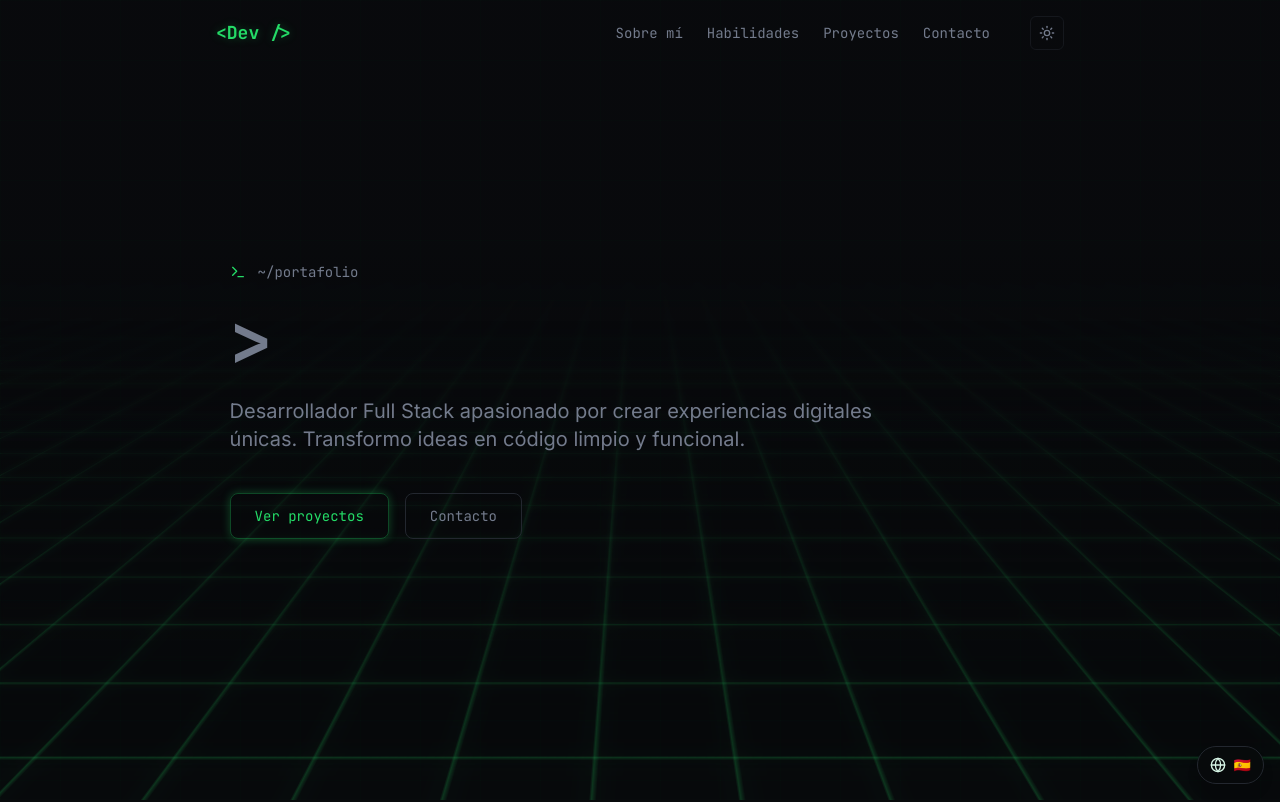
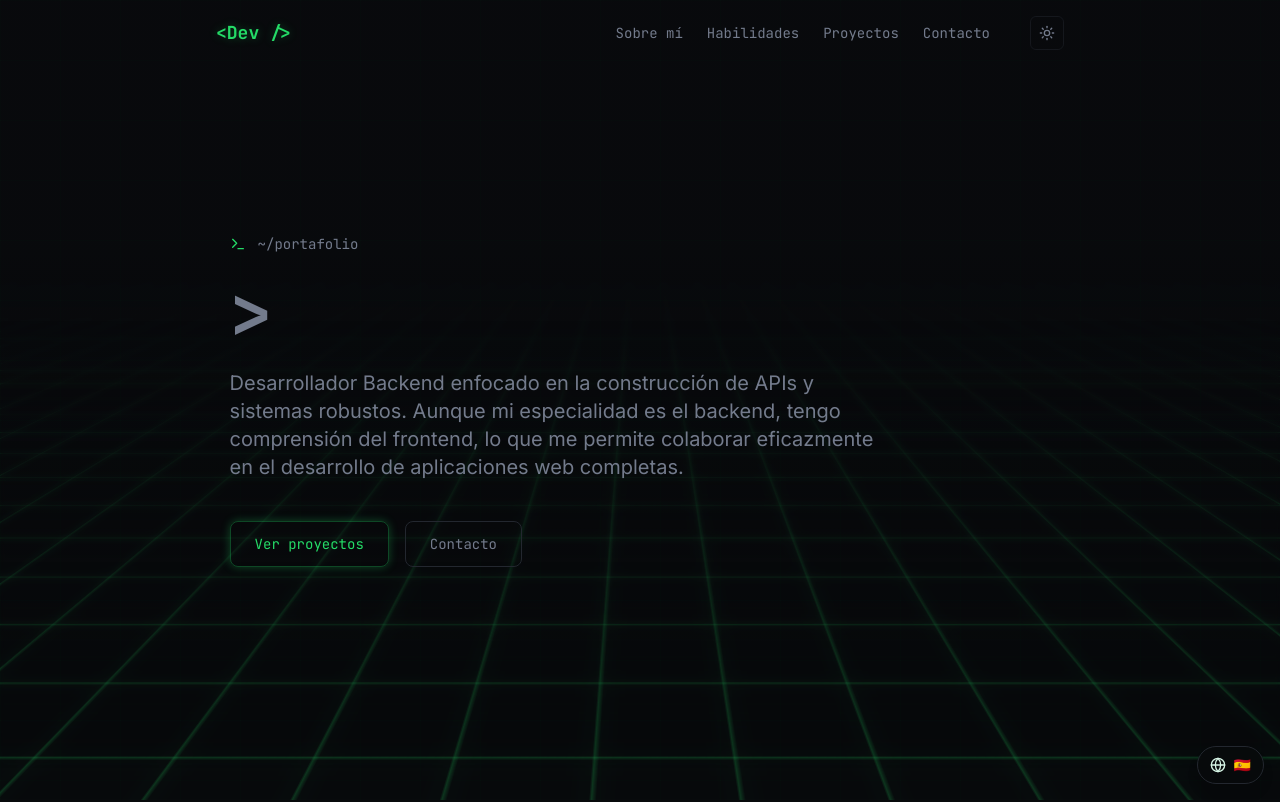
Before and after one commit to JUNIORJGU/portafolio, a React (Vite) app: page / in a window 1280 px wide. Shown: the top 802 px of the page. Built offline with nearby package versions, Linux system fonts and the light colour scheme; the HTML template or start-up script is replaced by a standard one.

Commit message:
feat: actualizar proyectos, descripción de perfil y traducciones

```diff
--- a/src/contexts/LanguageContext.tsx
+++ b/src/contexts/LanguageContext.tsx
@@ -26,10 +26,10 @@ const translations = {
   // Hero
   "hero.greeting": { es: "Hola, soy", en: "Hi, I'm", pt: "Olá, sou", ru: "Привет, я" },
   "hero.description": {
-    es: "Desarrollador Full Stack apasionado por crear experiencias digitales únicas. Transformo ideas en código limpio y funcional.",
-    en: "Full Stack Developer passionate about creating unique digital experiences. I transform ideas into clean and functional code.",
-    pt: "Desenvolvedor Full Stack apaixonado por criar experiências digitais únicas. Transformo ideias em código limpo e funcional.",
-    ru: "Full Stack разработчик, увлечённый созданием уникального цифрового опыта. Превращаю идеи в чистый и функциональный код.",
+    es: "Desarrollador Backend enfocado en la construcción de APIs y sistemas robustos. Aunque mi especialidad es el backend, tengo comprensión del frontend, lo que me permite colaborar eficazmente en el desarrollo de aplicaciones web completas.",
+    en: "Backend Developer focused on building APIs and robust systems. Although my specialty is backend, I have an understanding of the frontend, which allows me to collaborate effectively in the development of complete web applications.",
+    pt: "Desenvolvedor Backend focado na construção de APIs e sistemas robustos. Embora minha especialidade seja backend, tenho compreensão do frontend, o que me permite colaborar de forma eficaz no desenvolvimento de aplicações web completas.",
+    ru: "Бэкенд-разработчик, специализирующийся на создании API и надежных систем. Хотя моей основной специализацией является бэкенд, я разбираюсь во фронтенде, что позволяет мне эффективно сотрудничать в разработке полноценных веб-приложений.",
   },
   "hero.viewProjects": { es: "Ver proyectos", en: "View projects", pt: "Ver projetos", ru: "Проекты" },
   "hero.contact": { es: "Contacto", en: "Contact", pt: "Contato", ru: "Контакт" },
```
